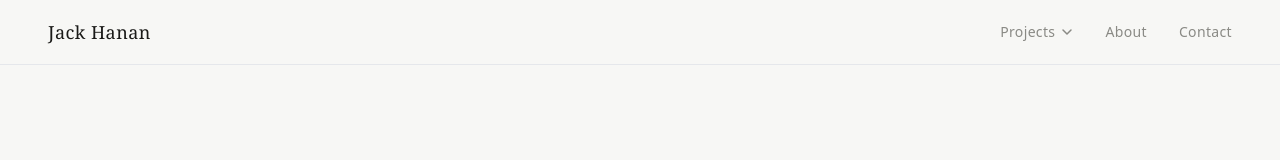
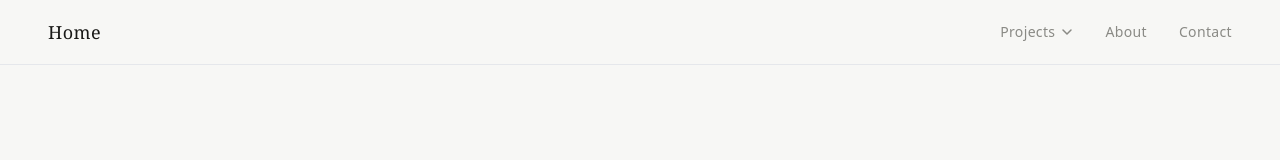
Before and after one commit to jackhanan/jack-hanan-portfolio, a Next.js app: page / in a window 1280 px wide. Shown: the top 160 px of the page. Built offline with nearby package versions, Linux system fonts and the light colour scheme.

Commit message:
change header logo text to Home

```diff
--- a/src/components/layout/NavClient.tsx
+++ b/src/components/layout/NavClient.tsx
@@ -54,7 +54,7 @@ export default function NavClient({ projects }: Props) {
             href="/"
             className="font-serif text-lg font-light tracking-wide text-charcoal hover:text-accent transition-colors duration-200"
           >
-            Jack Hanan
+            Home
           </Link>
 
           {/* Desktop Nav */}
```
